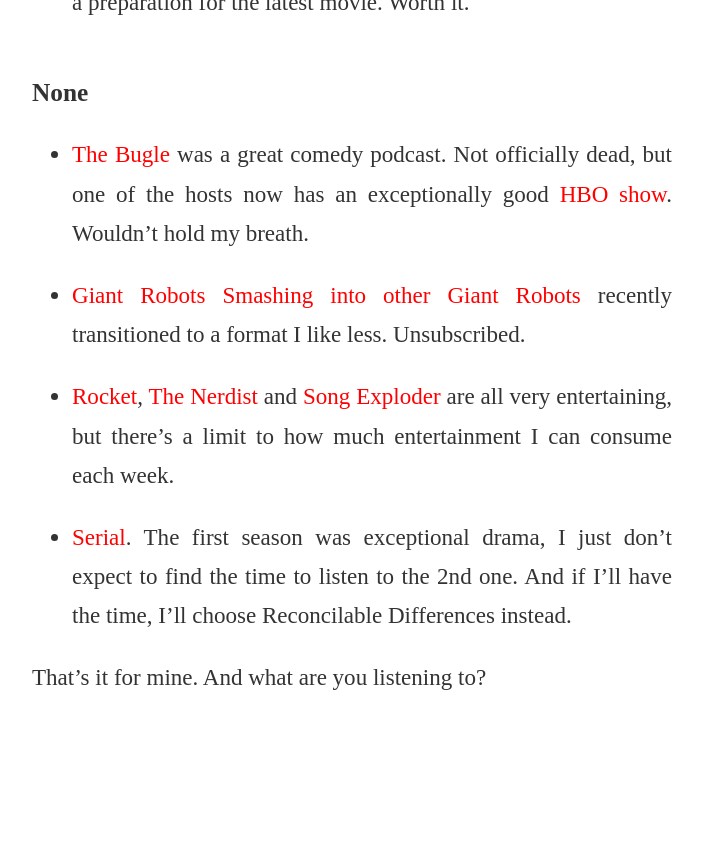
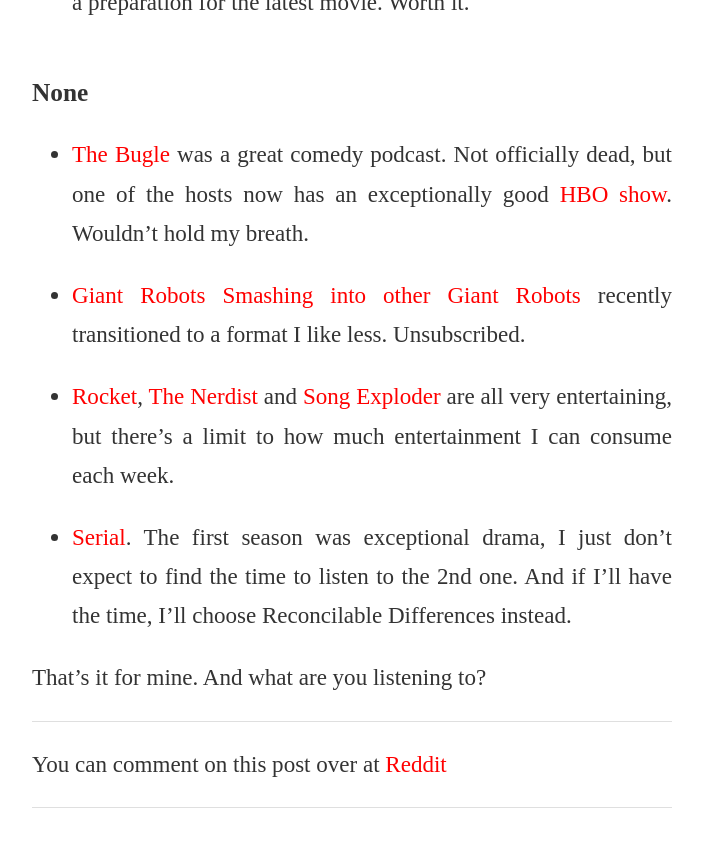
Before and after one commit to mmozuras/mmozuras.github.com, a Jekyll site: the page built from _posts/2016-02-15-podcasts-i-listen-to.md, in a window 1280 px wide and 900 px high, scrolled down 3951 px. Shown: the top 847 px of the window, without its empty margins (288-991 px from the left). Built offline with Jekyll 4.4.1, drawn with Linux system fonts in a browser that asks for light colours; some web fonts are replaced; comment, search, counter and statistics services are not loaded; before the commit the page ends 4741 px from its top, so only the background shows below that.

Commit message:
Add Reddit link to Podcasts I Listen To

```diff
--- a/_layouts/post.html
+++ b/_layouts/post.html
@@ -10,11 +10,15 @@
 
     {{ content }}
 
-    {% if page.hn %}
+    {% if page.hn or page.reddit %}
     <footer>
-      You can comment on this post over at <a href="{{ page.hn }}">Hacker News</a>
-      {% if page.reddit %}
-        or <a href="{{ page.reddit }}">Reddit</a>
+      {% if page.hn %}
+        You can comment on this post over at <a href="{{ page.hn }}">Hacker News</a>
+        {% if page.reddit %}
+          or <a href="{{ page.reddit }}">Reddit</a>
+        {% endif %}
+      {% elsif page.reddit %}
+        You can comment on this post over at <a href="{{ page.reddit }}">Reddit</a>
       {% endif %}
     </footer>
     {% endif %}
--- a/_posts/2016-02-15-podcasts-i-listen-to.md
+++ b/_posts/2016-02-15-podcasts-i-listen-to.md
@@ -1,6 +1,7 @@
 ---
 layout: post
 title: Podcasts I Listen To
+reddit: https://www.reddit.com/r/podcasts/comments/461j6f/podcasts_i_listen_to/
 ---
 
 I've started listening to podcasts sometime in 2007, almost 9 years ago. [DotNetRocks](//dotnetrocks.com/) was my first show. Can't remember whichever episode was the first one, but I distinctly remember listening to Billy Hollis talk about Complexity ([show #214, 2007-02-13](//dotnetrocks.com/?show=214)) and trying really really hard to keep up. Stopping and rewinding was not unusual.
```
